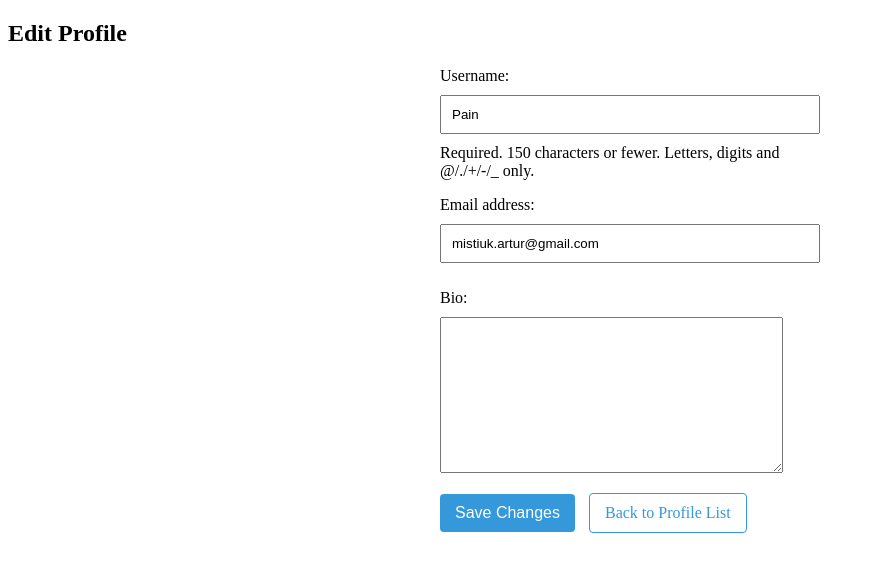
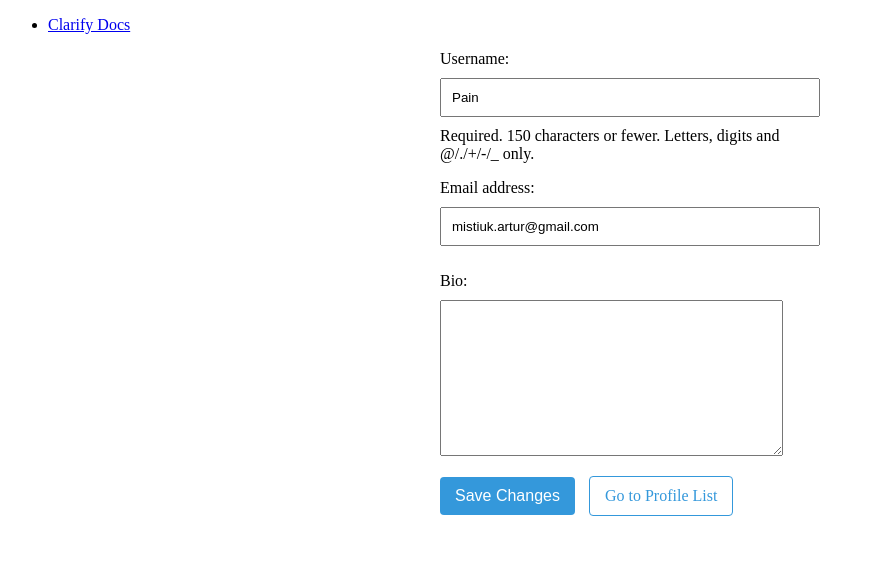
Before and after one commit to ArturMistiuk/clarify_docs, a Django app: a page that uses clarify_docs/profiles/templates/edit_profile.html in a window 1280 px wide. Shown: the top 572 px of the page, without its empty margins (0-873 px from the left). Run offline with Django 4.2, Linux system fonts and the light colour scheme; a user stored in the database is signed in; data comes from the database, SQL or seed files in the repository.

Commit message:
Update edit_profile.html

```diff
--- a/clarify_docs/profiles/templates/edit_profile.html
+++ b/clarify_docs/profiles/templates/edit_profile.html
@@ -9,11 +9,13 @@
     <link rel="stylesheet" type="text/css" href="{% static 'edit_profile.css' %}">
 </head>
 {% block content %}
-<h2>Edit Profile</h2>
+    <ul>
+        <li><a href="{% url 'base' %}">Clarify Docs</a></li>
+    </ul>
 <form method="post" action="{% url 'profiles:edit_profile' username=user_profile.username %}">
     {% csrf_token %}
     {{ form.as_p }}
     <button type="submit">Save Changes</button>
-    <a class="back-link" href="{% url 'profiles:profile_list' %}">Back to Profile List</a>
+    <a class="back-link" href="{% url 'profiles:profile_list' %}">Go to Profile List</a>
 </form>
 {% endblock %}
```
